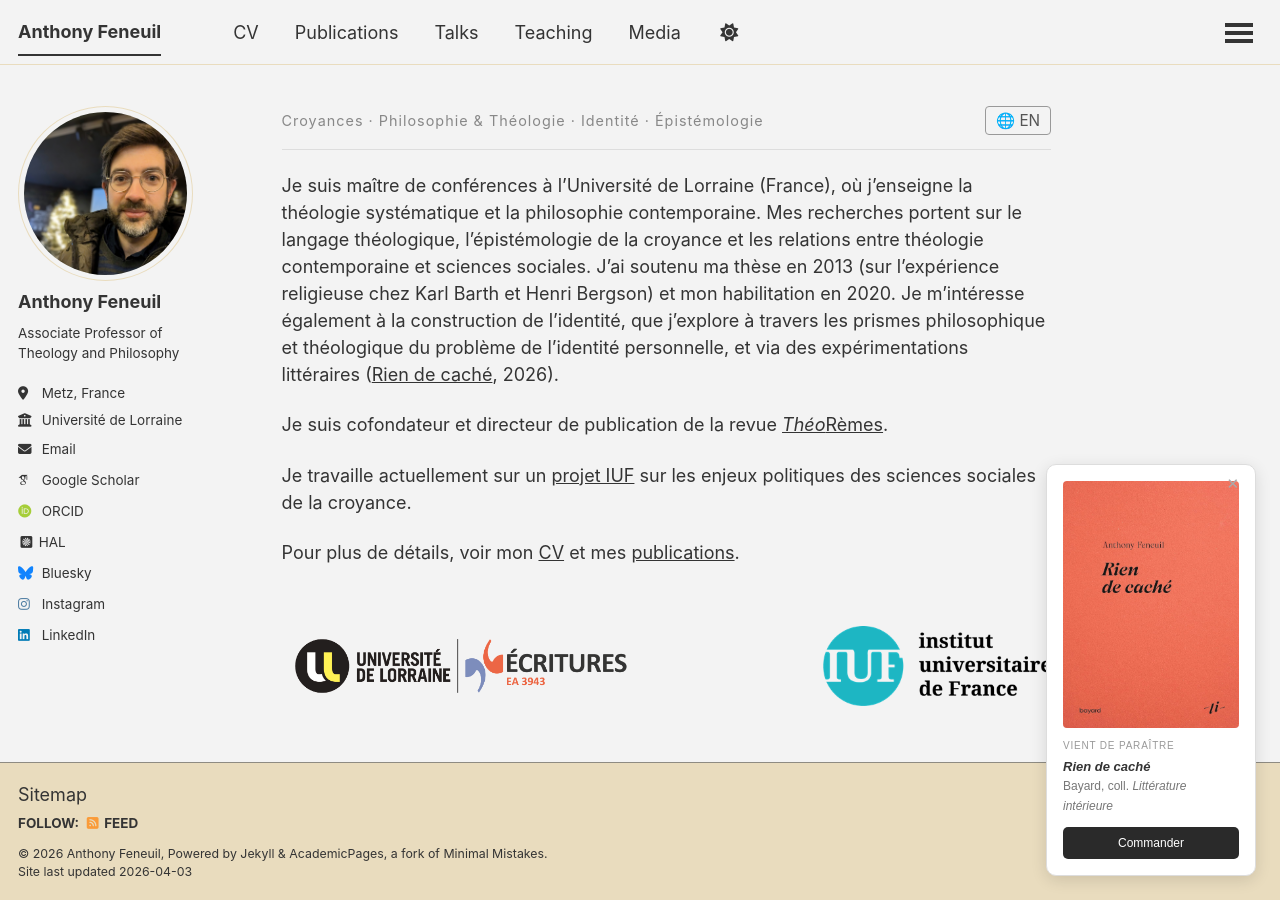
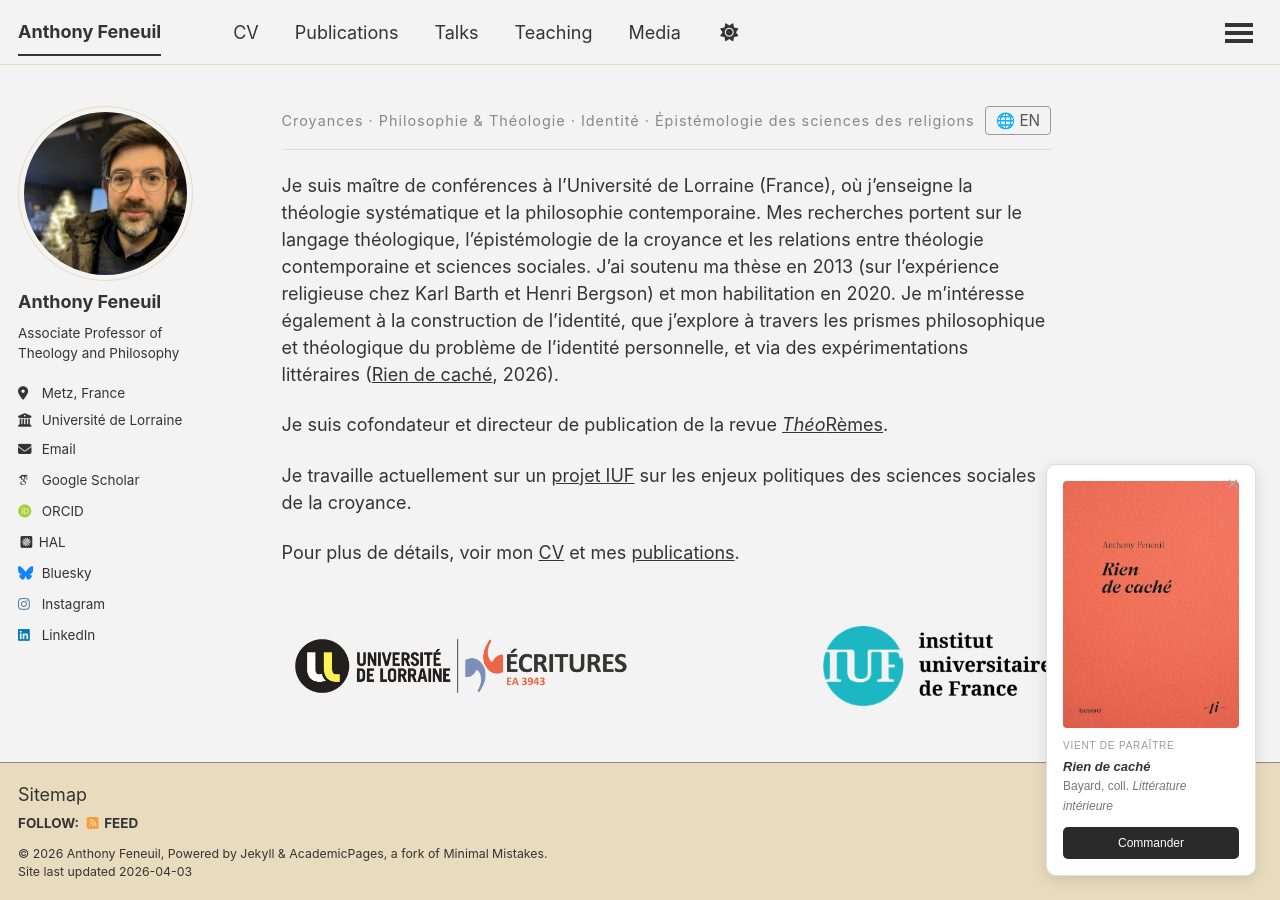
Before and after one commit to anfnl/anfnl.github.io, a Jekyll site: the page built from _pages/about.md, in a window 1280 px wide. Built offline with Jekyll 4.4.1, drawn with Linux system fonts in a browser that asks for light colours; some web fonts are replaced; a script that is not in the unit is left out.

Commit message:
Update about.md

```diff
--- a/_pages/about.md
+++ b/_pages/about.md
@@ -9,8 +9,8 @@
 
 <div style="display: flex; justify-content: space-between; align-items: center; margin-bottom: 1.2em; padding-bottom: 0.8em; border-bottom: 1px solid #ddd;">
   <div>
-    <div data-lang="en" style="color: #888; font-size: 0.8em; letter-spacing: 0.07em;">Beliefs · Philosophy & Theology · Identity · Epistemology</div>
-    <div data-lang="fr" style="color: #888; font-size: 0.8em; letter-spacing: 0.07em;">Croyances · Philosophie & Théologie · Identité · Épistémologie</div>
+    <div data-lang="en" style="color: #888; font-size: 0.8em; letter-spacing: 0.07em;">Beliefs · Philosophy & Theology · Identity · Epistemology of Religious Studies</div>
+    <div data-lang="fr" style="color: #888; font-size: 0.8em; letter-spacing: 0.07em;">Croyances · Philosophie & Théologie · Identité · Épistémologie des sciences des religions</div>
   </div>
   <button id="lang-toggle" onclick="toggleLang()" style="background: none; border: 1px solid #999; border-radius: 4px; padding: 4px 10px; cursor: pointer; font-size: 0.85em; color: #555; white-space: nowrap;">🌐 FR</button>
 </div>
```
